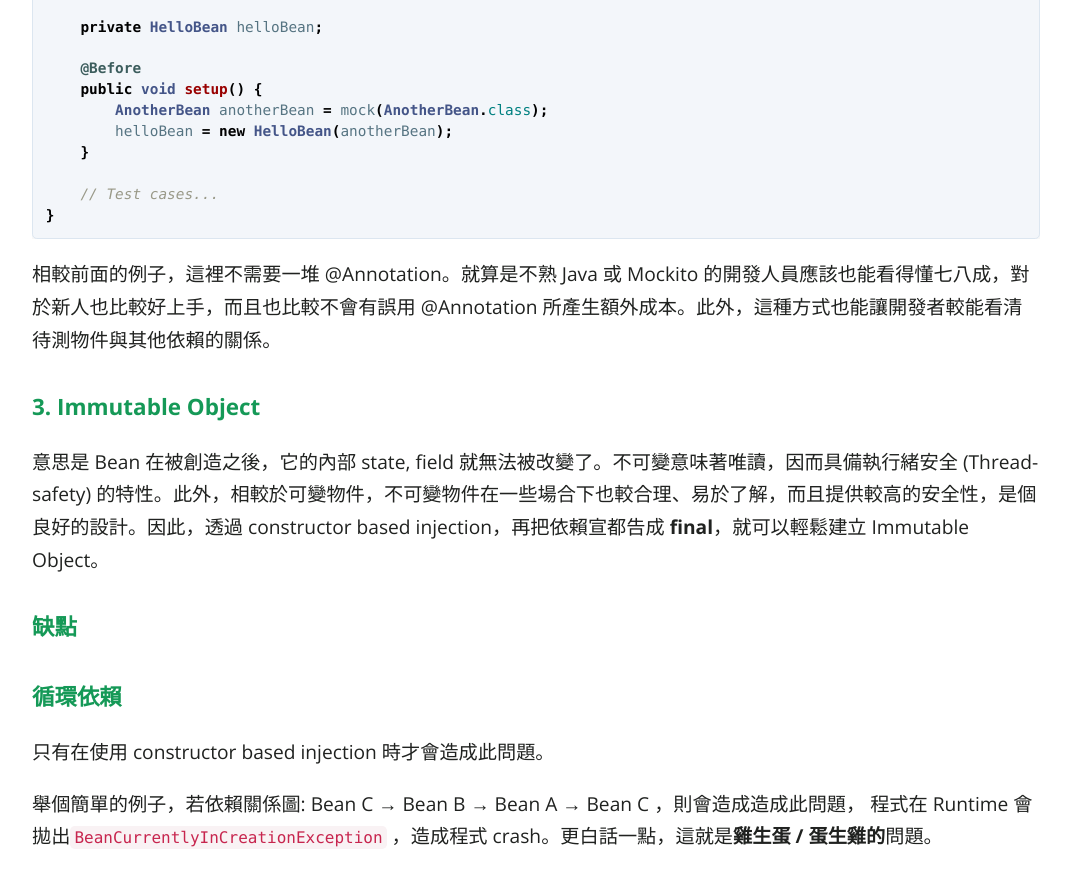
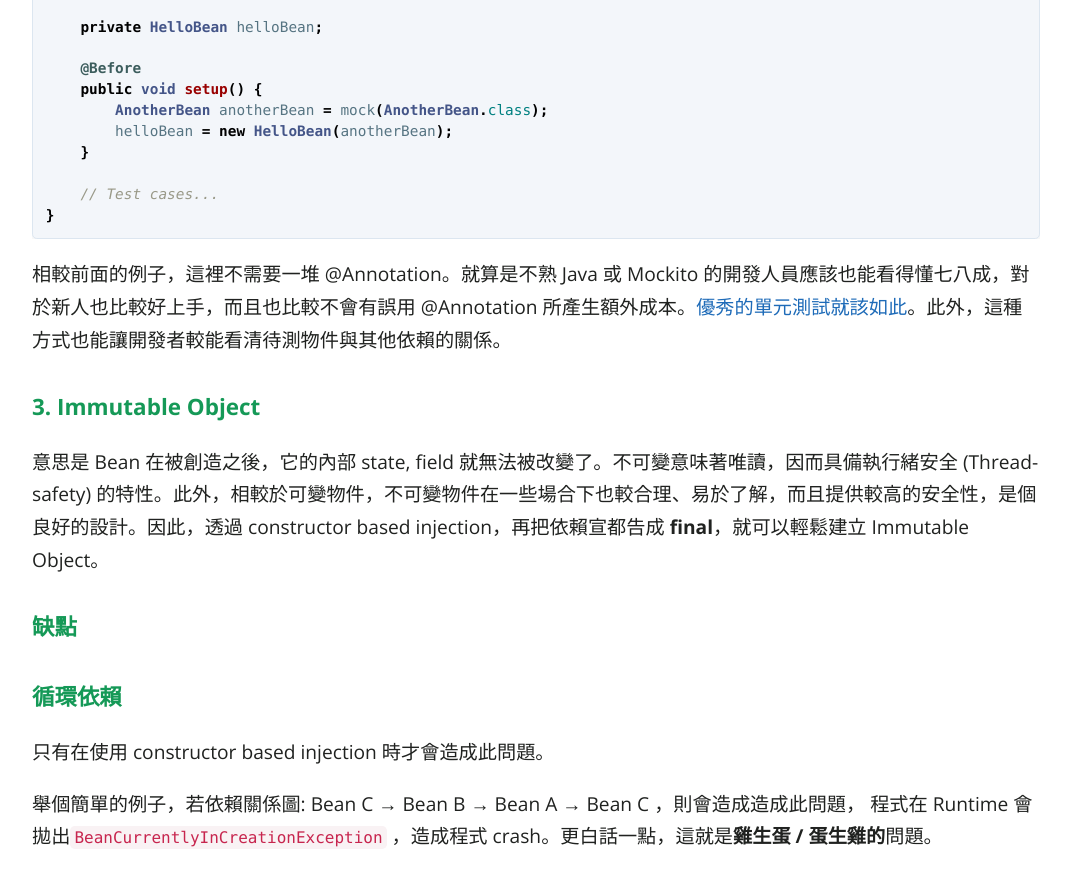
Before and after one commit to KaiSheng714/KaiSheng714.github.io, a Jekyll site: the page built from _posts/2022-02-25-analyzing-dependency-injection-patterns-in-spring.md, in a window 1280 px wide and 900 px high, scrolled down 3386 px, cut to the strip 0-869 px from the top of the window. Shown: the whole strip, without its empty margins (104-1175 px from the left). Built offline with Jekyll 4.4.1, drawn with Linux system fonts in a browser that asks for light colours; comment, search, counter and statistics services are not loaded.

Commit message:
spring-di

````diff
--- a/_posts/2022-02-25-analyzing-dependency-injection-patterns-in-spring.md
+++ b/_posts/2022-02-25-analyzing-dependency-injection-patterns-in-spring.md
@@ -125,7 +125,7 @@ public class HelloBeanTest {
 }
 ```
 
-相較前面的例子，這裡不需要一堆 @Annotation。就算是不熟 Java 或 Mockito 的開發人員應該也能看得懂七八成，對於新人也比較好上手，而且也比較不會有誤用 @Annotation 所產生額外成本。此外，這種方式也能讓開發者較能看清待測物件與其他依賴的關係。
+相較前面的例子，這裡不需要一堆 @Annotation。就算是不熟 Java 或 Mockito 的開發人員應該也能看得懂七八成，對於新人也比較好上手，而且也比較不會有誤用 @Annotation 所產生額外成本。[優秀的單元測試就該如此](/articles/good-unit-test)。此外，這種方式也能讓開發者較能看清待測物件與其他依賴的關係。
 
 ### **3. Immutable Object**
 
````
